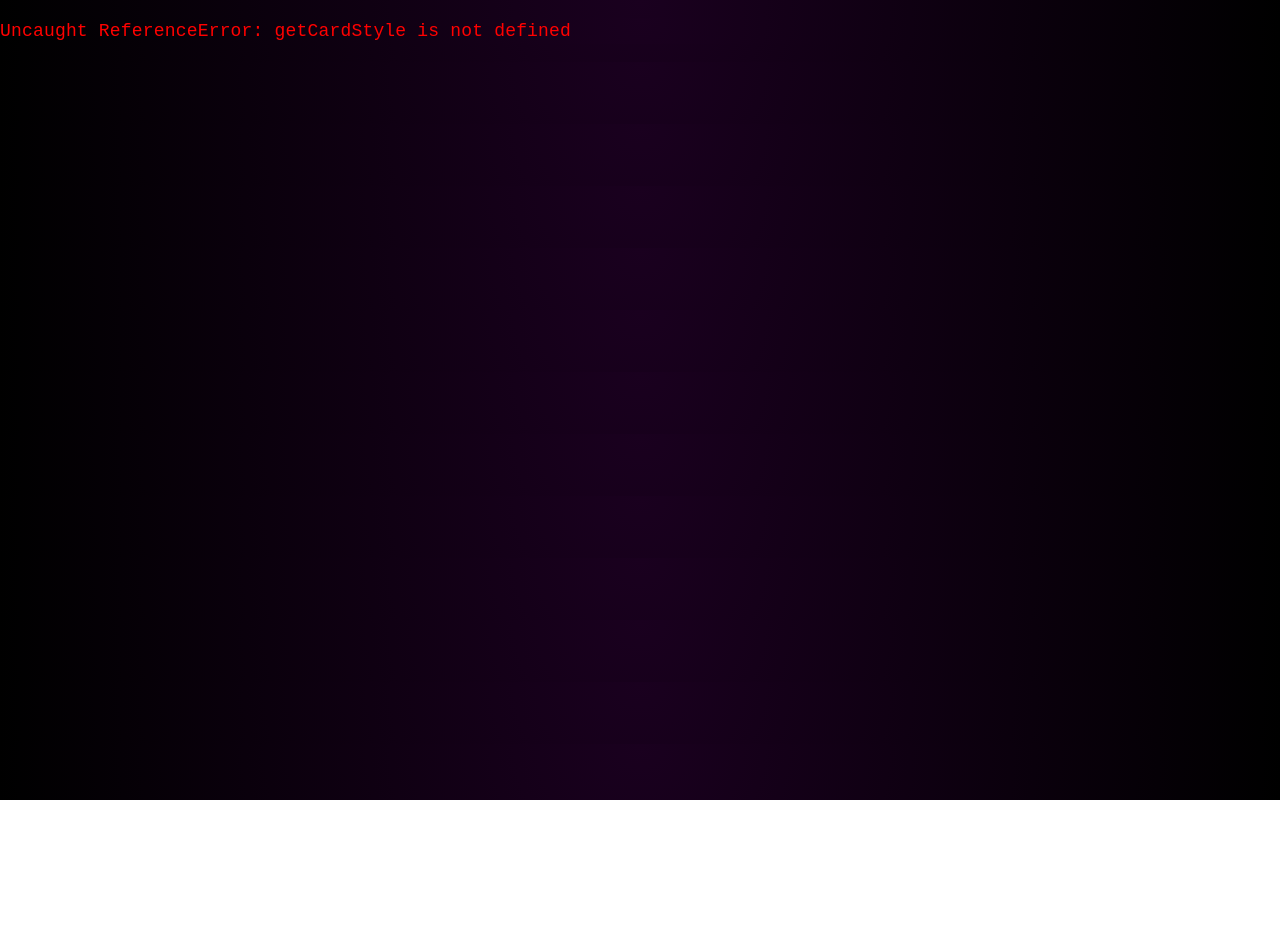
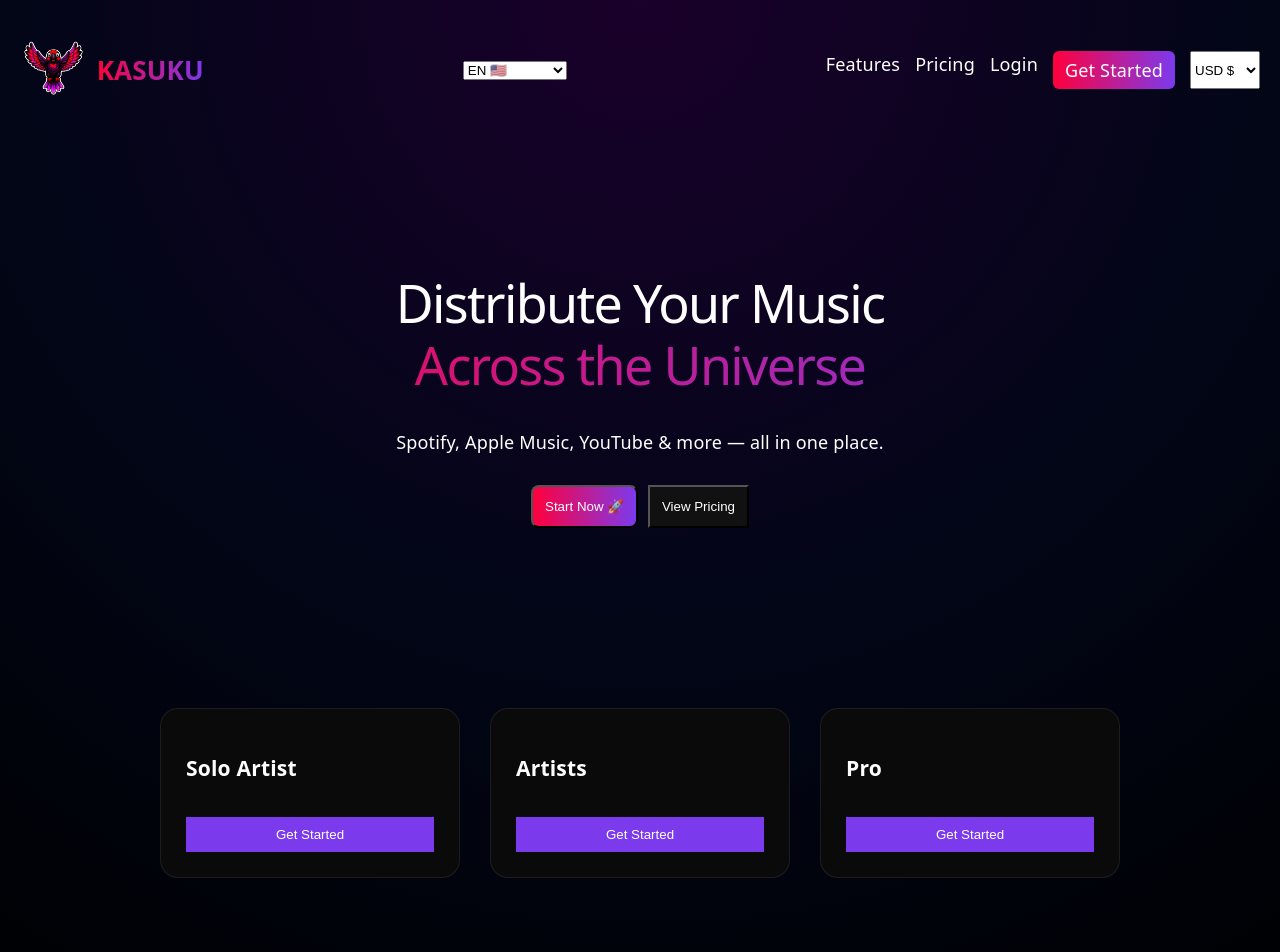
Before and after one commit to vwccompanies23/kasuku-dashboard, a React (Vite) app: page / in a window 1280 px wide. Shown: the top 952 px of the page. Before the commit the page ends 800 px from the top, so only its background shows below. Built offline with nearby package versions, Linux system fonts and the light colour scheme; no server answers.

Commit message:
fix getCardStyle crash

```diff
--- a/src/pages/Landing.tsx
+++ b/src/pages/Landing.tsx
@@ -8,8 +8,8 @@ export default function Landing() {
   const [posts, setPosts] = useState([]);
   const [selectedCard, setSelectedCard] = useState(null);
 
-  const [lang, setLang] = useState(localStorage.getItem('lang') || 'en');
-  const [currency, setCurrency] = useState(localStorage.getItem('currency') || 'USD');
+  const [lang, setLang] = localStorage.getItem('lang') ? useState(localStorage.getItem('lang')) : useState('en');
+  const [currency, setCurrency] = localStorage.getItem('currency') ? useState(localStorage.getItem('currency')) : useState('USD');
 
   const navigate = useNavigate();
 
@@ -40,14 +40,32 @@ export default function Landing() {
     document.getElementById(id)?.scrollIntoView({ behavior: 'smooth' });
   };
 
-  // 🔥🔥 UPDATED LOGIC (PAYMENT FIRST)
+  // ✅🔥 ADDED (THIS WAS MISSING — CAUSED CRASH)
+  const getCardStyle = (type) => {
+    const active = selectedCard === type;
+
+    return {
+      width: 300,
+      padding: 25,
+      borderRadius: 18,
+      cursor: 'pointer',
+      transition: '0.3s',
+      background: active
+        ? 'linear-gradient(135deg, rgba(255,0,60,0.2), rgba(124,58,237,0.2))'
+        : '#0a0a0a',
+      border: '1px solid rgba(255,255,255,0.08)',
+      boxShadow: active
+        ? '0 0 30px rgba(255,0,60,0.6), 0 0 60px rgba(124,58,237,0.5)'
+        : 'none',
+      transform: active ? 'scale(1.05)' : 'scale(1)',
+    };
+  };
+
+  // 🔥 PAYMENT FIRST FLOW (KEPT YOUR LOGIC)
   const handlePlanSelect = (planName) => {
     localStorage.setItem('selectedPlan', planName);
-
-    // ✅ FORCE FLOW: payment → then login
     localStorage.setItem('redirectAfterPayment', '/login');
-
-    navigate('/payment'); // ALWAYS go to payment first
+    navigate('/payment');
   };
 
   return (
@@ -78,10 +96,8 @@ export default function Landing() {
           <span onClick={() => scrollTo('features')} style={styles.link}>Features</span>
           <span onClick={() => scrollTo('pricing')} style={styles.link}>Pricing</span>
 
-          {/* ✅ FIXED (NO MORE <a href>) */}
           <span onClick={() => navigate('/login')} style={styles.link}>Login</span>
 
-          {/* ✅ FIXED */}
           <span onClick={() => navigate('/signup')} style={styles.ctaBtn}>
             Get Started
           </span>
@@ -109,7 +125,6 @@ export default function Landing() {
         </p>
 
         <div style={styles.heroBtns}>
-          {/* ✅ FIXED */}
           <button onClick={() => navigate('/signup')} style={styles.primaryBtn}>
             Start Now 🚀
           </button>
@@ -124,24 +139,22 @@ export default function Landing() {
       <section style={styles.pricing} id="pricing">
         <div style={styles.cards}>
 
-          <div style={getCardStyle(selectedCard, 'solo')}
-               onClick={() => setSelectedCard('solo')}>
+          {/* ✅ FIXED CALL */}
+          <div style={getCardStyle('solo')} onClick={() => setSelectedCard('solo')}>
             <h3>Solo Artist</h3>
             <button onClick={() => handlePlanSelect('solo')} style={styles.cardBtn}>
               Get Started
             </button>
           </div>
 
-          <div style={getCardStyle(selectedCard, 'artists')}
-               onClick={() => setSelectedCard('artists')}>
+          <div style={getCardStyle('artists')} onClick={() => setSelectedCard('artists')}>
             <h3>Artists</h3>
             <button onClick={() => handlePlanSelect('artists')} style={styles.cardBtn}>
               Get Started
             </button>
           </div>
 
-          <div style={getCardStyle(selectedCard, 'pro')}
-               onClick={() => setSelectedCard('pro')}>
+          <div style={getCardStyle('pro')} onClick={() => setSelectedCard('pro')}>
             <h3>Pro</h3>
             <button onClick={() => handlePlanSelect('pro')} style={styles.cardBtn}>
               Get Started
```
